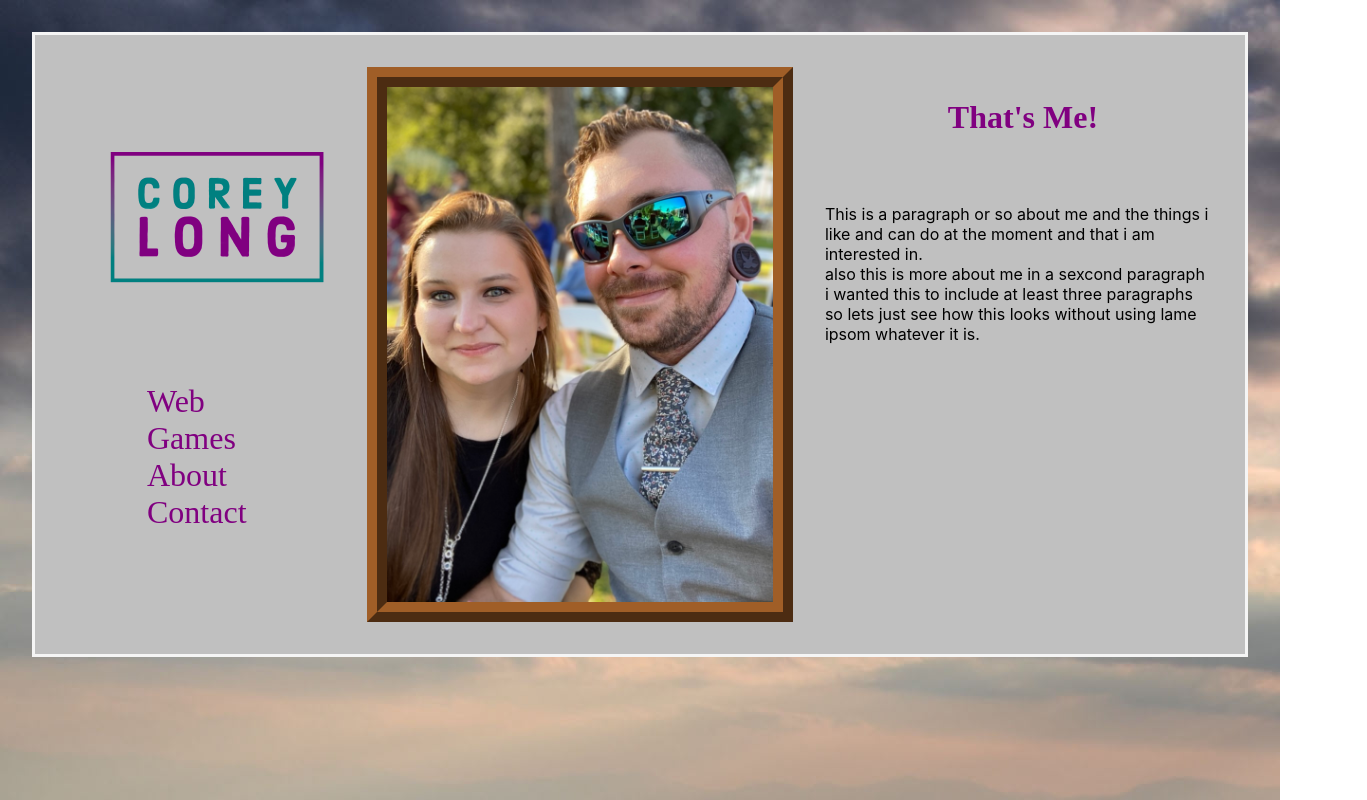
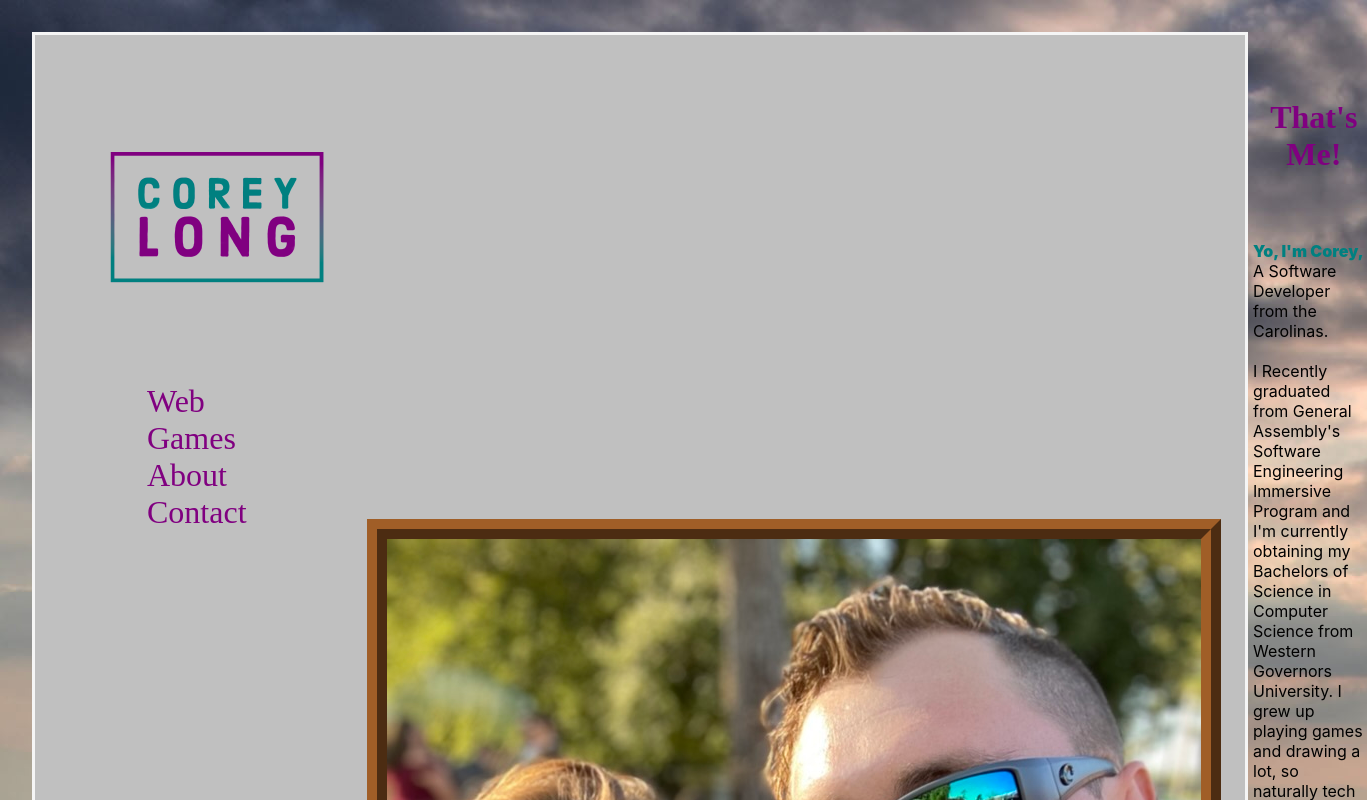
Before and after one commit to CoreyLongDev/websiteV2, a React (Create React App) app: page /about in a window 1280 px wide. Shown: the top 800 px of the page, 1367 px wide, since content can reach past the window. Built offline with nearby package versions, Linux system fonts and the light colour scheme; a web font is replaced by a local one.

Commit message:
about and contact page finished for now

```diff
--- a/src/App.css
+++ b/src/App.css
@@ -63,6 +63,10 @@ body {
 #aboutp {
   padding-left: 2rem;
 }
+#aboutp::first-line {
+  color: teal;
+  font-weight: 900;
+}
 
 /* IMAGES */
 #theDoor {
@@ -74,9 +78,8 @@ body {
 
 #selfie {
   display: flex;
-  margin-left: auto;
-  margin-right: 0;
-  width: 75%;
-  overflow: hidden;
+  align-self: center;
+  width: 250%;
+  height: 200%;
   border: 20px ridge #A05E27;
 }
--- a/src/Pages/About.js
+++ b/src/Pages/About.js
@@ -8,13 +8,16 @@ const About = () => {
             <div className="aboutcontent">
                 <h3 className="cooltext" id="aboutheading">That's Me!</h3>
                 <br />
-            <p id="aboutp">This is a paragraph or so about me and the things i like and can do at the moment
-                and that i am interested in.
+                <p id="aboutp">Yo, I'm Corey,
+                    A Software Developer from the Carolinas.
                     <br />
-                also this is more about me in a sexcond paragraph
                     <br />
-                i wanted this to include at least three paragraphs
-                so lets just see how this looks without using lame ipsom whatever it is.
+                    I Recently graduated from General Assembly's Software Engineering Immersive Program and I'm currently obtaining my Bachelors of Science in Computer Science from Western Governors University.
+                    I grew up playing games and drawing a lot, so naturally tech always interested me as a means of expression.
+                    When i was 20 i joined the United States Air Force under the job title Structural Engineering Technician because at the time i thought i would be happiest as a Environemnt Artist in the Games end of the industry.
+                    little did i know life would get in the way of my college attempts for a good while. after spending most of my 20s in a lucrative and accomplished career in Construction Logistics i decided enough was enough and started getting back into tech.
+                    While i was still drawing i started to delve into actual development and programming and found the challenge and extensive research behind every project inspired me to try harder at every turn.
+                    So since that fateful day ive been here on the web slinging away at projects to be the best i can.
                 </p>
             </div>
         </>
```
Lines whose indentation alone changed are shown as unchanged.
